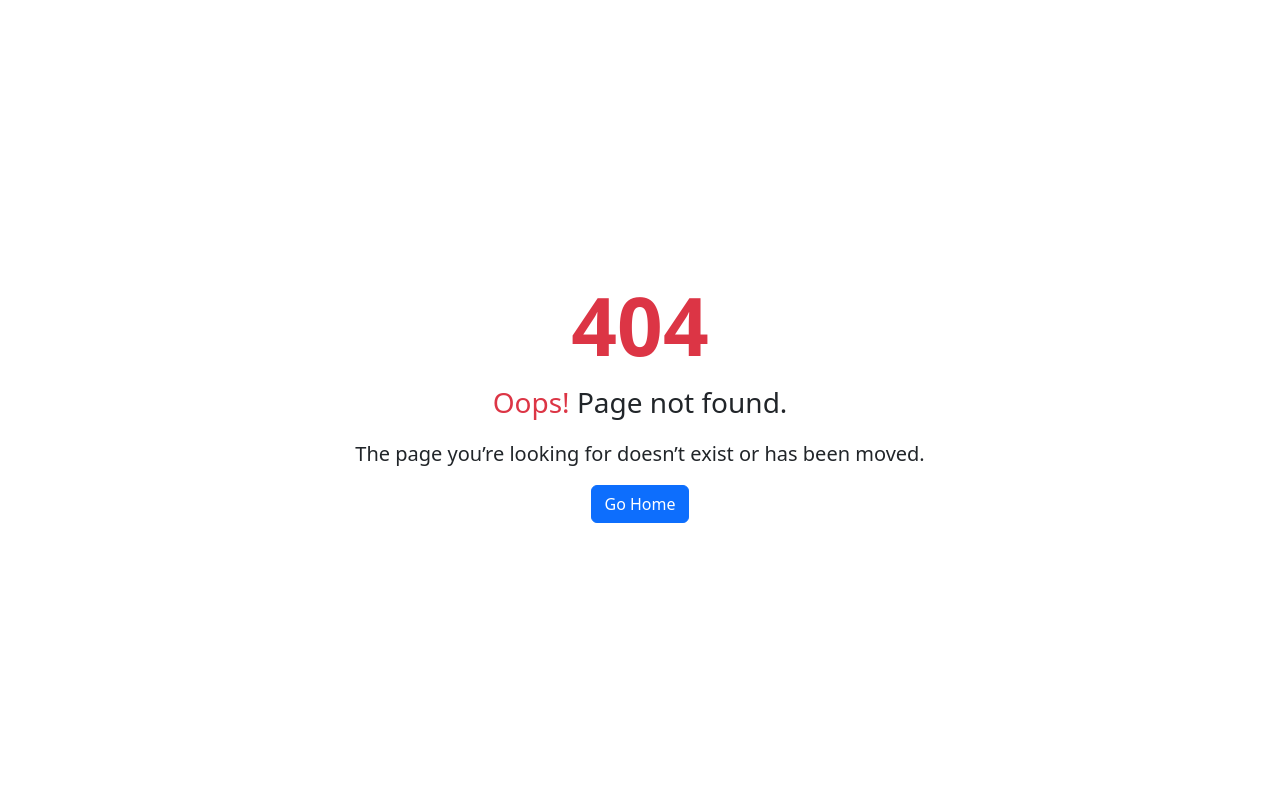
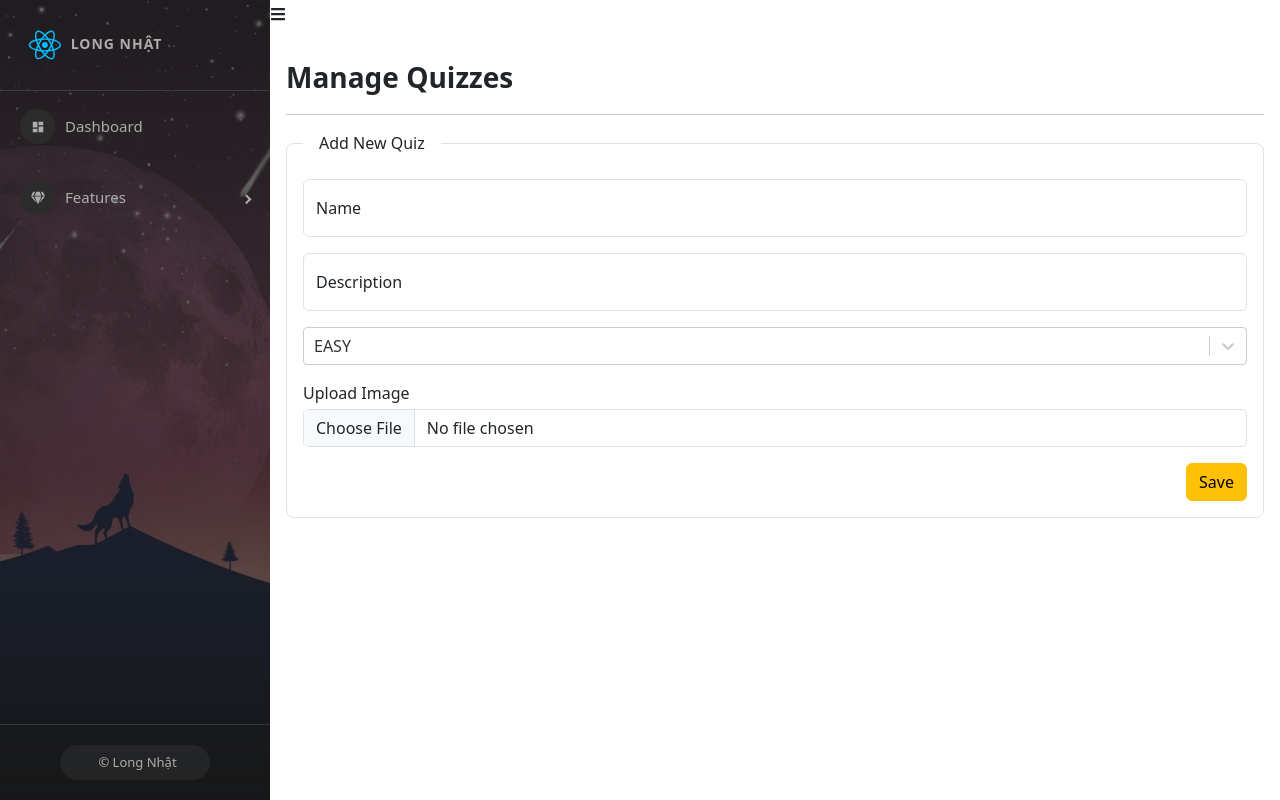
Before and after one commit to HuynhLongNhat/Quiz, a React (Vite) app in the folder frontend/: page /admins/manage-quizzes in a window 1280 px wide. Before the commit this address had no page. Built offline with nearby package versions, Linux system fonts and the light colour scheme.

Commit message:
Thêm mới bài thi

```diff
--- a/frontend/package.json
+++ b/frontend/package.json
@@ -26,6 +26,7 @@
     "react-pro-sidebar": "0.7.1",
     "react-redux": "^9.1.2",
     "react-router-dom": "^6.27.0",
+    "react-select": "^5.8.2",
     "react-toastify": "^10.0.6",
     "redux": "^5.0.1",
     "redux-persist": "^6.0.0",
--- a/frontend/src/Layout.jsx
+++ b/frontend/src/Layout.jsx
@@ -12,6 +12,7 @@ import SignUp from "./components/Admin/Auth/Signup.jsx";
 import ListQuiz from "./components/Users/ListQuiz.jsx";
 import DetailQuiz from "./components/Users/DetailQuiz.jsx";
 import Notfound from "./components/NotFound/Notfound.jsx";
+import ManageQuiz from "./components/Admin/Auth/Quiz/ManageQuiz.jsx";
 
 const Layout = () => {
   return (
@@ -25,6 +26,7 @@ const Layout = () => {
         <Route path="/admins" element={<Admin />}>
           <Route index element={<DashBoard />} />
           <Route path="manage-users" element={<ManageUser />} />
+          <Route path="manage-quizzes" element={<ManageQuiz />} />
         </Route>
         <Route path="/login" element={<Login />} />
         <Route path="/signup" element={<SignUp />} />
--- /dev/null
+++ b/frontend/src/components/Admin/Auth/Quiz/ManageQuiz.jsx
@@ -0,0 +1,103 @@
+import { useState } from "react";
+import Select from "react-select";
+import { postCreateNewQuiz } from "../../../../services/apiService";
+import { toast } from "react-toastify";
+const options = [
+  { value: "EASY", label: "EASY" },
+  { value: "MEDIUM", label: "MEDIUM" },
+  { value: "HARD", label: "HARD" },
+];
+
+const ManageQuiz = () => {
+  const [name, setName] = useState("");
+  const [description, setDescription] = useState("");
+  const [level, setLevel] = useState(options[0]);
+  const [image, setImage] = useState(null);
+
+  const resetData = () => {
+    setName("");
+    setDescription("");
+    setLevel(options[0]);
+    setImage(null);
+  };
+  const handleUploadFile = (e) => {
+    if (e.target && e.target.files && e.target.files[0]) {
+      //convert ảnh thành dạng blob
+      setImage(e.target.files[0]);
+    }
+  };
+  const handleSubmitQuiz = async () => {
+    let res = await postCreateNewQuiz(name, description, level?.value, image);
+    if (res && res.EC === 0) {
+      toast.success(res.EM);
+      resetData();
+    } else {
+      toast.error(res.EM);
+    }
+  };
+  return (
+    <div className="p-3">
+      <div className="fw-semibold fs-3">Manage Quizzes</div>
+      <hr></hr>
+      <div>
+        <div className="form-floating mb-3">
+          <fieldset className="border rounded-3 p-3">
+            <legend className="float-none w-auto px-3 fs-6">
+              Add New Quiz
+            </legend>
+            <div className="form-floating mb-3">
+              <input
+                type="text"
+                className="form-control"
+                placeholder="your quiz name"
+                value={name}
+                onChange={(e) => setName(e.target.value)}
+              />
+              <label>Name</label>
+            </div>
+            <div className="form-floating">
+              <input
+                type="text"
+                className="form-control"
+                placeholder="description"
+                value={description}
+                onChange={(e) => setDescription(e.target.value)}
+              />
+              <label>Description</label>
+            </div>
+            <div className="my-3">
+              <Select
+                value={level}
+                defaultValue={level}
+                onChange={(selectedOption) => setLevel(selectedOption)}
+                options={options}
+                placeholder="Choose a level..."
+              ></Select>
+            </div>
+            <div className="more-action form-group">
+              <label className="mb-1" htmlFor="">
+                Upload Image
+              </label>
+              <input
+                onChange={(e) => handleUploadFile(e)}
+                type="file"
+                className="form-control"
+              />
+            </div>
+            <div className="mt-3 text-end">
+              <button
+                className="btn btn-warning"
+                onClick={() => handleSubmitQuiz()}
+              >
+                Save
+              </button>
+            </div>
+          </fieldset>
+        </div>
+      </div>
+      <div></div>
+    </div>
+  );
+};
+
+export default ManageQuiz;
--- a/frontend/src/components/Admin/SideBar.jsx
+++ b/frontend/src/components/Admin/SideBar.jsx
@@ -9,7 +9,7 @@ import {
   SidebarFooter,
   SidebarContent,
 } from "react-pro-sidebar";
-
+import { useNavigate } from "react-router-dom";
 import { FaGem } from "react-icons/fa";
 import sidebarBg from "../../assets/bg2.jpg";
 
@@ -20,6 +20,7 @@ import "./SideBar.scss";
 
 const SideBar = (props) => {
   const { collapsed, toggled, handleToggleSidebar } = props;
+  const navigate = useNavigate();
   return (
     <>
       <ProSidebar
@@ -43,7 +44,14 @@ const SideBar = (props) => {
             }}
           >
             <DiReact size={"3em"} color={"00bfff"} />
-            <span> Long Nhật</span>
+            <span
+              onClick={() => {
+                navigate("/");
+              }}
+            >
+              {" "}
+              Long Nhật
+            </span>
           </div>
         </SidebarHeader>
 
@@ -62,7 +70,11 @@ const SideBar = (props) => {
                   Quản lý Users
                 </NavLink>
               </MenuItem>
-              <MenuItem> Quản lý Bài Quiz</MenuItem>
+              <MenuItem>
+                <NavLink className="nav-link" to="/admins/manage-quizzes">
+                  Quản lý Bài Quiz
+                </NavLink>
+              </MenuItem>
               <MenuItem> Quản lý Câu Hỏi</MenuItem>
             </SubMenu>
           </Menu>
--- a/frontend/src/services/apiService.js
+++ b/frontend/src/services/apiService.js
@@ -55,3 +55,12 @@ export const getDataQuiz = (quizId) => {
 export const postSubmitQuiz = (data) => {
   return axiosCutomize.post("/quiz-submit", { ...data });
 };
+
+export const postCreateNewQuiz = (name, description, level, image) => {
+  const data = new FormData();
+  data.append("name", name);
+  data.append("description", description);
+  data.append("difficulty", level);
+  data.append("quizImage", image);
+  return axiosCutomize.post("/quiz", data);
+};
```
Also changed, not shown: 1 other file (tests, documents, lock files or other folders).
